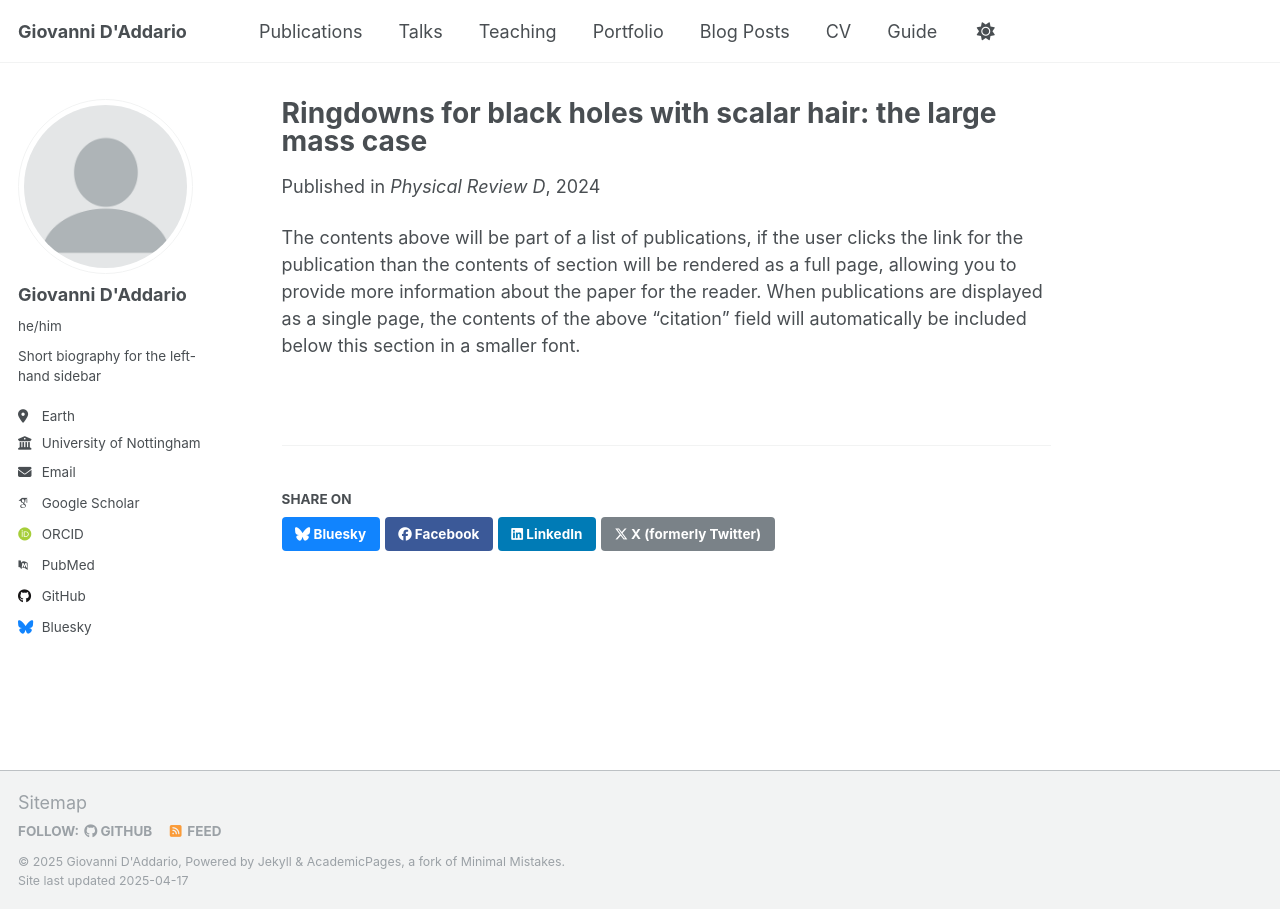
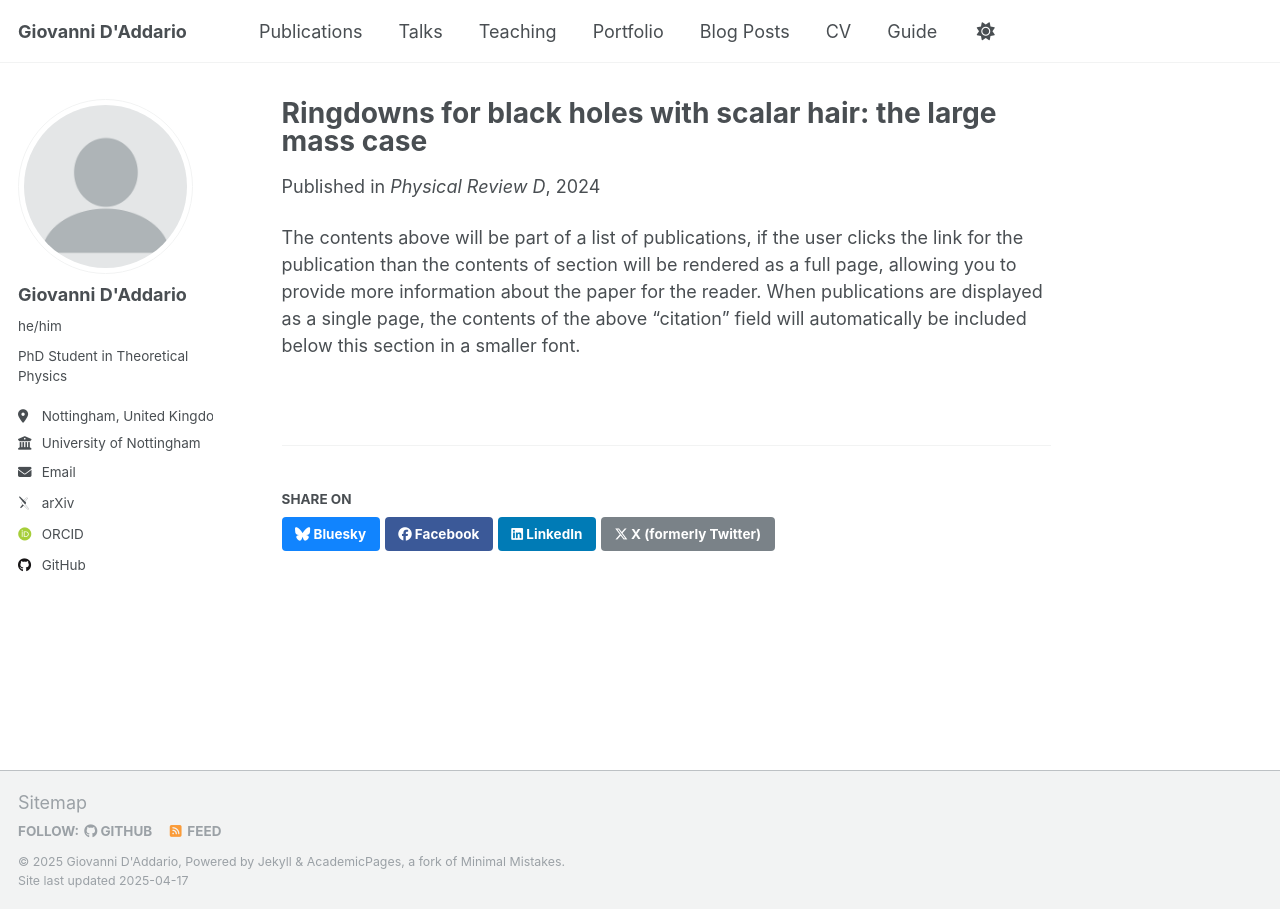
Before and after one commit to GiovanniDAddario/GiovanniDAddario.github.io, a Jekyll site: the page built from _publications/2023-11-29-Ringdowns-black-holes-scalar-hair-paper-1.md, in a window 1280 px wide. Built offline with Jekyll 4.4.1, drawn with Linux system fonts in a browser that asks for light colours; some web fonts are replaced.

Commit message:
fix publication and edit sidebar

```diff
--- a/_config.yml
+++ b/_config.yml
@@ -25,19 +25,19 @@ author:
   avatar           : "profile.png"
   name             : "Giovanni D'Addario"
   pronouns         : "he/him"
-  bio              : "Short biography for the left-hand sidebar"
-  location         : "Earth"
+  bio              : "PhD Student in Theoretical Physics"
+  location         : "Nottingham, United Kingdom"
   employer         : "University of Nottingham"
   uri              : # URL
-  email            : "none@example.org"
+  email            : "giovannidaddario@gmail.com"
 
   # Academic websites
-  arxiv            : # URL - Update with the correct link to your profile
-  googlescholar    : "https://scholar.google.com/citations?user=PS_CX0AAAAAJ"
+  arxiv            : "https://arxiv.org/search/gr-qc?searchtype=author&query=D%27Addario,+G"
+  googlescholar    : #"https://scholar.google.com/citations?user=PS_CX0AAAAAJ"
   impactstory      : # URL
-  orcid            : "http://orcid.org/yourorcidurl"
+  orcid            : "https://arxiv.org/search/gr-qc?searchtype=author&query=D%27Addario,+G"
   semantic         : # URL
-  pubmed           : "https://www.ncbi.nlm.nih.gov/pubmed/?term=john+snow"
+  pubmed           : #"https://www.ncbi.nlm.nih.gov/pubmed/?term=john+snow"
   researchgate     : # URL
   scopus           : # URL
 
@@ -45,12 +45,12 @@ author:
   bitbucket        : # Username - Update with your username on the site
   codepen          : # Username
   dribbble         : # Username
-  github           : "academicpages"
+  github           : "GiovanniDAddario"
   kaggle           : # Username
   stackoverflow    : # User number or user number and name (i.e., use "1" or "1/jeff-atwood")
 
   # Social media
-  bluesky          : "bsky.app" # Replace this with you Bluesky username
+  bluesky          : #"bsky.app" # Replace this with you Bluesky username
   facebook         : # Username
   flickr           : # Username
   foursquare       : # Username
```
Also changed, not shown: _publications/2023-11-29-Ringdowns-black-holes-scalar-hair-paper-1.md (+1 -1 lines).
